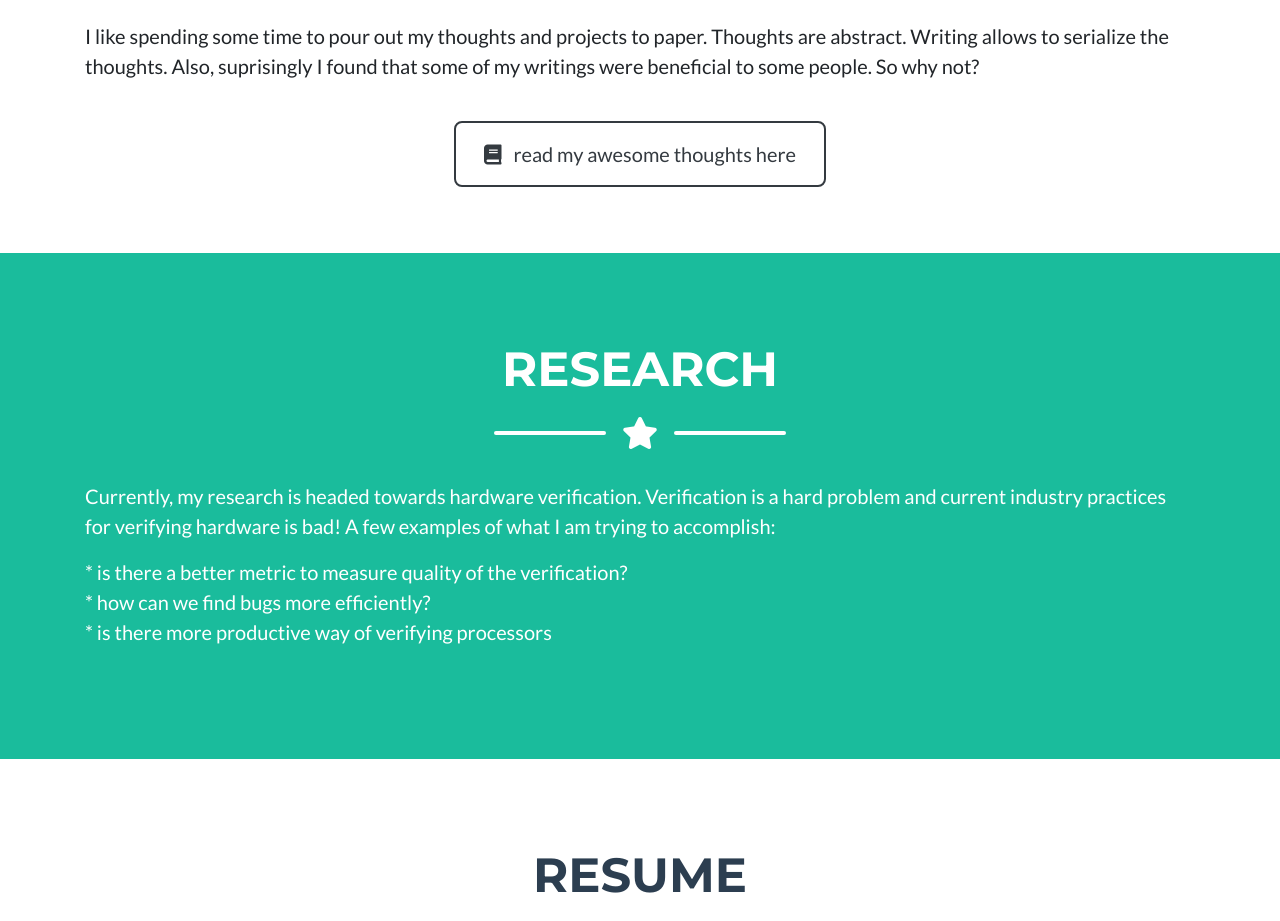
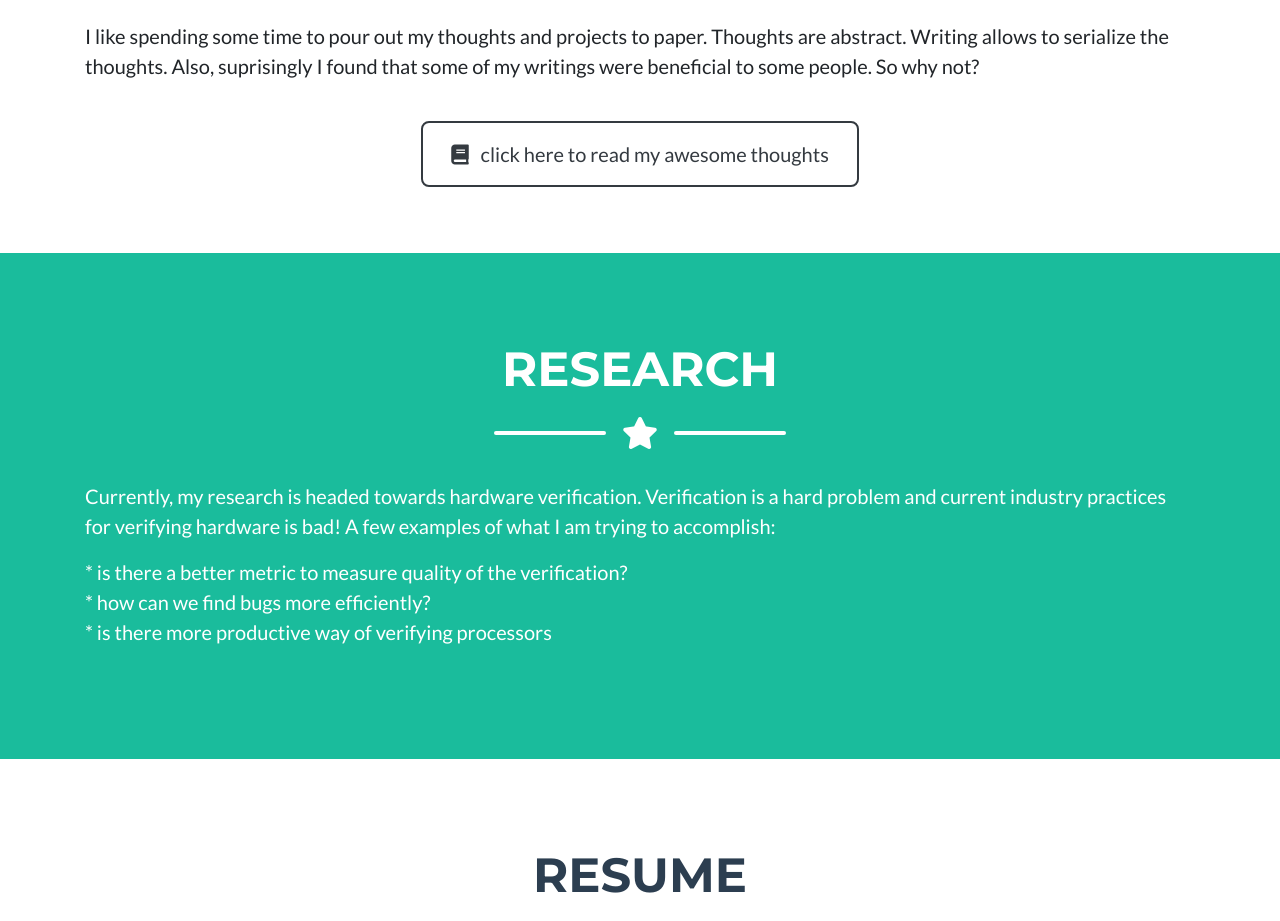
Before and after one commit to kabylkas/p, a website with bundled scripts: page index.html in a window 1280 px wide. Shown: the part 975-1896 px from the top of the page. Built offline with nearby package versions, Linux system fonts and the light colour scheme.

Commit message:
fixing typo

```diff
--- a/index.html
+++ b/index.html
@@ -96,7 +96,7 @@
       <div class="text-center mt-4">
         <a class="btn btn-xl btn-outline-dark" href="http://kabylkas.github.io/blog/">
           <i class="fas fa-book mr-2"></i>
-          read my awesome thoughts here
+          click here to read my awesome thoughts
         </a>
       </div>
       <!-- /.row -->
```
